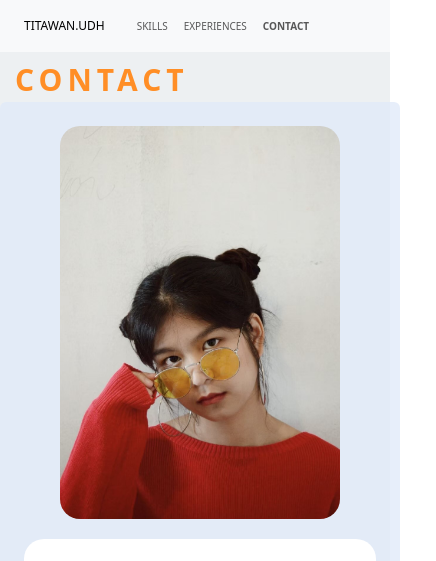
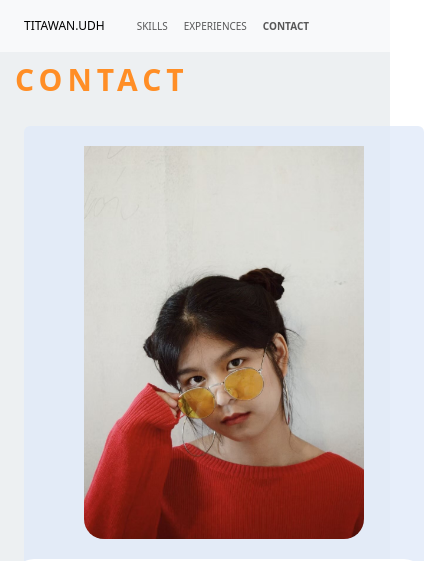
Before and after one commit to TitawanUdh/portfolio-titawan.udh, a React (Create React App) app: page /contact in a window 390 px wide. Shown: the top 561 px of the page, 436 px wide, since content can reach past the window. Built offline with nearby package versions, Linux system fonts and the light colour scheme.

Commit message:
'updateData'

```diff
--- a/src/index.css
+++ b/src/index.css
@@ -364,33 +364,6 @@
     width: 300px;
   }
 }
-/* @media (max-width: 425px)  {
-
-
-  .display-phone {
-    display: flex;
-    flex-direction: column;
-  }
-
-  .orders-custom-1 {
-    order: 1 !important;
-  }
-
-  .orders-custom-2 {
-    order: 2 !important;
-  }
-  .card-img {
-    min-width: 20;
-    max-width: 350px;
-    height: 800px;
-    position: absolute;
-  }
-  .cover-card {
-    min-width: 20px;
-    max-width: 370px;
-    position: absolute;
-  }
-} */
 
 .text-header-title {
   font-size: 60px;
@@ -944,7 +917,7 @@ input[type="range"]::-webkit-slider-runnable-track {
       monospace;
   }
 }
-@media (max-width: 768px) and (min-width: 430px){
+@media (max-width: 769px){
 
   .img-edu{
     width: 25px;
@@ -972,17 +945,22 @@ input[type="range"]::-webkit-slider-runnable-track {
     background-color: #ffffff;
     border: none;
     border-radius: 20px;
-    width: 330px;
-    /* padding: 20px; */
+    width: 360px ;
+    padding: 5px;
+    margin-left: -10px;
     /* overflow: auto; */
   }
   .address-info {
     margin: 0px 0px 0px -5px;
   }
   .card-contact {
-    /* float: center; */
     width: 700px;
+    /* position: absolute; */
+    background-color: "rgba(225, 234, 249, 0.8)" !important;
   }
+  /* .card-in-contact {
+    padding: 0px;
+  } */
   .card-info-contact {
     background-color: #000000;
     width: 150px;
@@ -1056,7 +1034,8 @@ input[type="range"]::-webkit-slider-runnable-track {
   }
   .img-contact {
     width: 280px;
-    border-radius: 20px;
+    border-radius: 20px 20px 20px 20px;
+    padding-top: 20px;
   }
   .text-detail {
     font-size: 14px;
--- a/src/pages/Contact.jsx
+++ b/src/pages/Contact.jsx
@@ -37,7 +37,7 @@ function ContactPage() {
       {
         id: 2,
         school: "Srinakharinwirot University",
-        grade: 3.75,
+        grade: 3.57,
         identity: "second honor",
         img: `${imgUniversity}`,
         img_grade: [
@@ -69,7 +69,6 @@ function ContactPage() {
     setDataModel(dataImg);
   };
 
-  console.log("imgModel", imgModel);
 
   const handleClose = () => {
     setOnModel(false);
@@ -82,16 +81,15 @@ function ContactPage() {
           backgroundImage: `url(${imgBg})`,
           backgroundSize: "cover",
           backgroundPosition: "center",
-          width: "100%",
+          width: "100vw",
           height: "100%",
           position: "relative",
         }}
       >
         <div className="text-header-title end-animation">Contact</div>
-
-        <div className="card-contact mx-auto">
+        <div className="p-4">
           <Card
-            className="p-4 border-0"
+            className=" border-0 card-contact"
             style={{
               backgroundColor: "rgba(225, 234, 249, 0.8)",
             }}
@@ -107,10 +105,9 @@ function ContactPage() {
                             src={data.img}
                             className="img-contact"
                           />
-                          {console.log("data.img", data.img)}
                         </div>
                       </div>
-                      <div className="col-xl-6 col-sm-12 col-md-6 pt-sm-3">
+                      <div className="col-xl-6 col-sm-12 col-md-5 pt-sm-3">
                         <div className="d-flex justify-content-center">
                           <Card.Body className="p-4 card-white-info">
                             <Row>
--- a/src/pages/Skills.jsx
+++ b/src/pages/Skills.jsx
@@ -100,7 +100,14 @@ function SkillsPage() {
       percent: 80,
       detail:
         "I was take a lot of course about graphic when I studying in university and artwork is my hobby, so I alway be fun when I do it",
-      detailImg: [],
+      detailImg: [
+        {
+          id: 1,
+          img: `${imgCer1}`,
+          detail:
+            "Basic React 4: ฟังก์ชั่น Hook พื้นฐาน (Basic React Hooks)",
+        },
+      ],
     },
     {
       id: 5,
```
Also changed, not shown: 1 other file (tests, documents, lock files or other folders).
